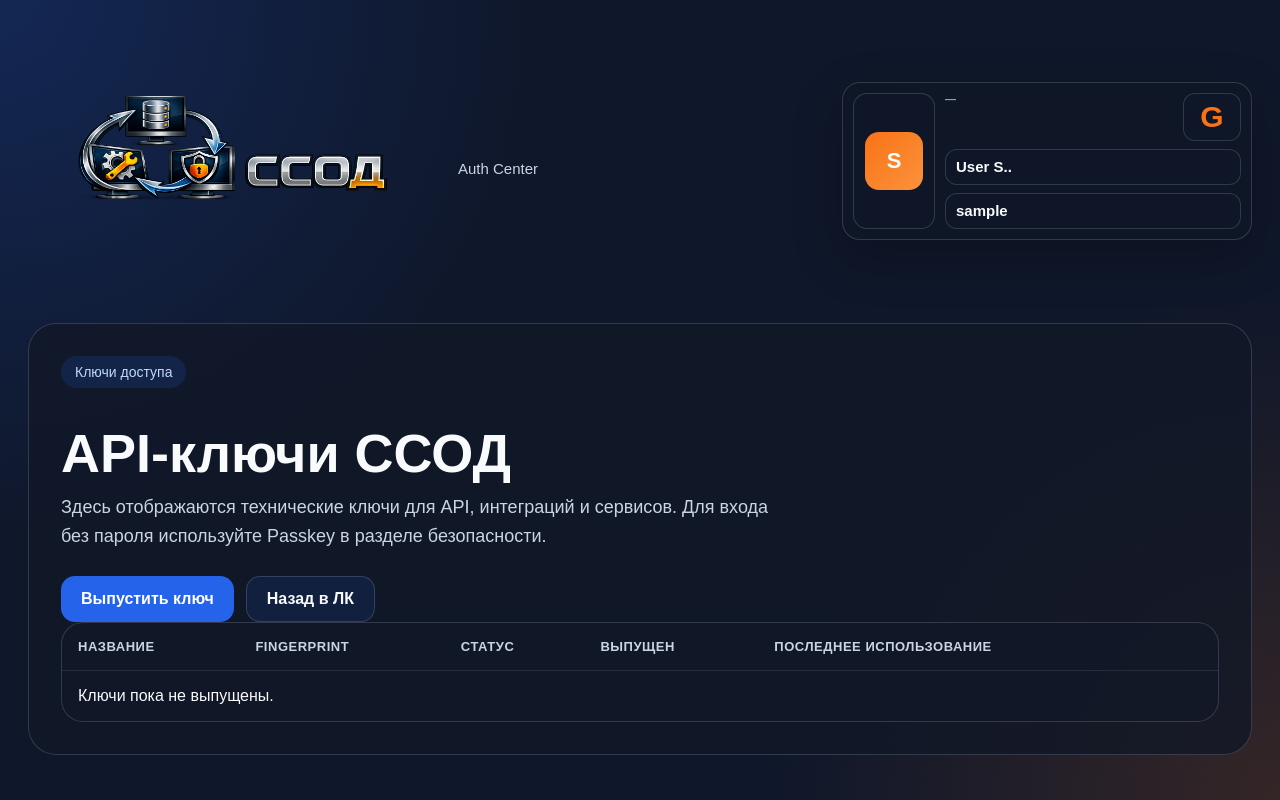
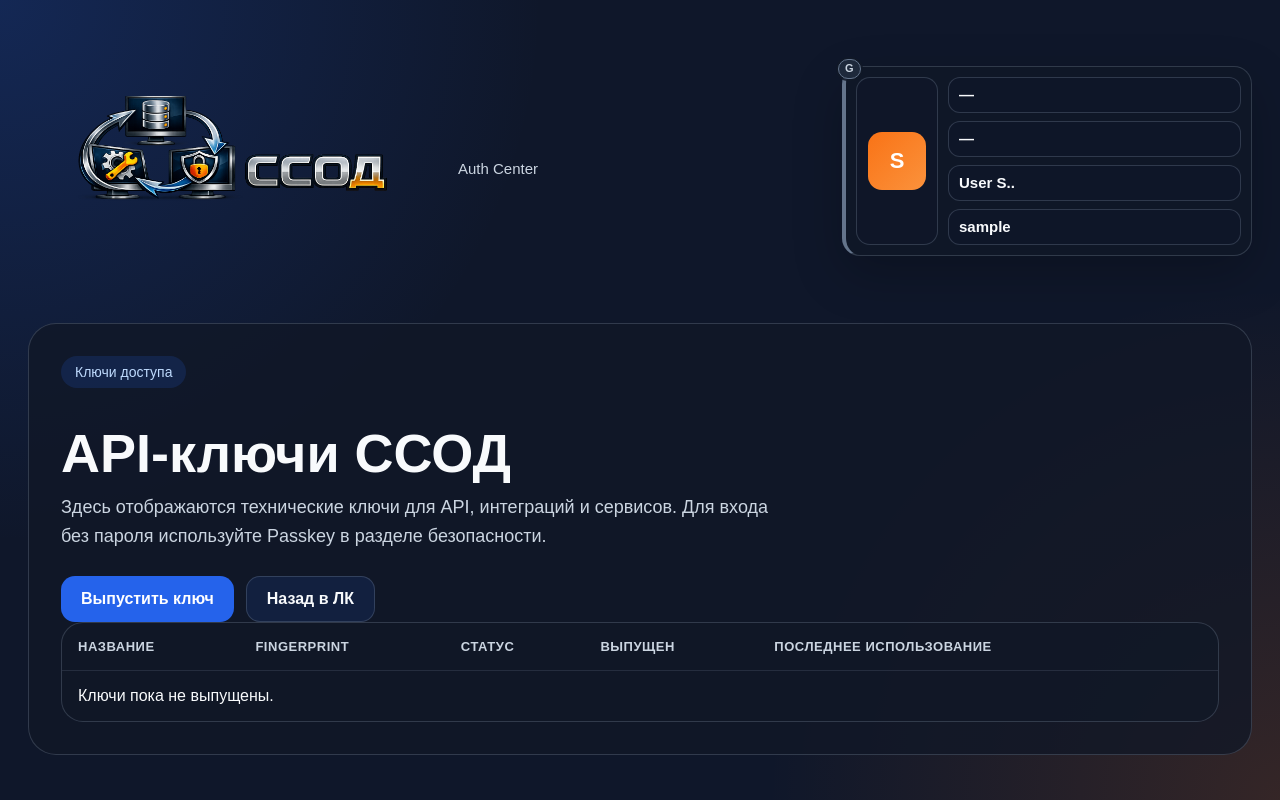
Before and after one commit to DiamondSaar/ssod_auth, a Django app: page /account/keys/ in a window 1280 px wide. Run offline with Django 5.2, Linux system fonts and the light colour scheme; the visitor is signed in with stand-in values (Sample User, id 1).

Commit message:
Rework account_home per Dominex visual standard, restrict console to superusers
Identity card now matches Dominex's own access-class convention (top-left
letter badge + left-edge color stripe) and shows organization/position
(fields already existed on CustomUser, just weren't displayed) instead of
the unused system_role slot. Removed the "Рабочая область" heading/blurb
per request. Renamed "Мои продукты" tile to "Сервисы" (behavior/href
unchanged). "Консоль DomineX-Core" gated on is_superuser instead of
is_staff - no Dominex-role sync exists yet, is_superuser is the closest
built-in proxy for "system admin, not org admin or regular user" and
isn't used anywhere else in this codebase to conflict with.

```diff
--- a/app/static/ssod_auth/css/components/user_identity_card.css
+++ b/app/static/ssod_auth/css/components/user_identity_card.css
@@ -1,14 +1,52 @@
 .user-identity-card {
+    position: relative;
     display: grid;
     grid-template-columns: 82px 1fr;
     gap: 10px;
     width: 410px;
     padding: 10px;
     border: 1px solid var(--border-soft);
+    border-left-width: 4px;
+    border-left-style: solid;
     border-radius: 18px;
     background: rgba(17, 24, 39, 0.88);
     box-shadow: 0 18px 50px rgba(0, 0, 0, 0.22);
 }
+
+.user-identity-corner-badge {
+    position: absolute;
+    top: -8px;
+    left: -8px;
+    min-width: 20px;
+    min-height: 20px;
+    padding: 1px 6px;
+    border-radius: 999px;
+    border: 1px solid transparent;
+    font-size: 11px;
+    font-weight: 700;
+    line-height: 1.4;
+    text-align: center;
+    box-shadow: 0 0 0 2px rgba(17, 24, 39, 0.88);
+    z-index: 1;
+}
+
+.access-border-G { border-left-color: #64748b; }
+.access-border-F { border-left-color: #475569; }
+.access-border-E { border-left-color: #22c55e; }
+.access-border-D { border-left-color: #3b82f6; }
+.access-border-C { border-left-color: #8b5cf6; }
+.access-border-B { border-left-color: #f97316; }
+.access-border-A { border-left-color: #eab308; }
+.access-border-S { border-left-color: #ef4444; }
+
+.access-badge-G { background: #1e293b; border-color: #64748b; color: #cbd5e1; }
+.access-badge-F { background: #1e293b; border-color: #475569; color: #94a3b8; }
+.access-badge-E { background: #052e16; border-color: #22c55e; color: #4ade80; }
+.access-badge-D { background: #1e3a5f; border-color: #3b82f6; color: #93c5fd; }
+.access-badge-C { background: #2e1065; border-color: #8b5cf6; color: #c4b5fd; }
+.access-badge-B { background: #27180a; border-color: #f97316; color: #fdba74; }
+.access-badge-A { background: #27200a; border-color: #eab308; color: #fde047; }
+.access-badge-S { background: #2d0a0a; border-color: #ef4444; color: #fca5a5; }
 
 .user-identity-photo {
     min-height: 120px;
@@ -36,14 +74,6 @@
     gap: 8px;
 }
 
-.user-identity-top {
-    display: grid;
-    grid-template-columns: 1fr 58px;
-    gap: 8px;
-}
-
-.user-identity-empty,
-.user-identity-access,
 .user-identity-line {
     min-height: 34px;
     padding: 8px 10px;
@@ -52,23 +82,11 @@
     background: rgba(15, 23, 42, 0.78);
 }
 
-.user-identity-access {
-    display: grid;
-    place-items: center;
-}
-
 .user-identity-value {
     color: var(--text-main);
     font-size: 15px;
     font-weight: 800;
     line-height: 1.2;
-}
-
-.user-identity-access-letter {
-    color: var(--accent-orange);
-    font-size: 30px;
-    font-weight: 900;
-    line-height: 1;
 }
 
 @media (max-width: 700px) {
@@ -87,15 +105,3 @@
     object-fit: cover;
     border-radius: inherit;
 }
-
-.user-identity-role {
-    font-size: 11px;
-    color: #8aa3cc;
-    font-weight: 600;
-    text-transform: uppercase;
-    letter-spacing: 0.4px;
-    flex: 1;
-    white-space: nowrap;
-    overflow: hidden;
-    text-overflow: ellipsis;
-}
--- a/app/templates/components/user_identity_card.html
+++ b/app/templates/components/user_identity_card.html
@@ -1,4 +1,7 @@
-<div class="user-identity-card">
+<div class="user-identity-card access-border-{{ request.user.access_class }}">
+    <div class="user-identity-corner-badge access-badge-{{ request.user.access_class }}">
+        {{ request.user.access_class }}
+    </div>
     <div class="user-identity-photo">
         {% if request.user.avatar %}
             <img src="{{ request.user.avatar.url }}" alt="Аватар" class="user-identity-avatar-img">
@@ -9,14 +12,14 @@
         {% endif %}
     </div>
     <div class="user-identity-main">
-        <div class="user-identity-top">
-            <div class="user-identity-role">
-                {{ request.user.system_role.name|default:"—" }}
+        <div class="user-identity-line">
+            <div class="user-identity-value">
+                {{ request.user.organization.name|default:"—" }}
             </div>
-            <div class="user-identity-access">
-                <div class="user-identity-access-letter">
-                    {{ request.user.access_class }}
-                </div>
+        </div>
+        <div class="user-identity-line">
+            <div class="user-identity-value">
+                {{ request.user.position.name|default:"—" }}
             </div>
         </div>
         <div class="user-identity-line">
```
Also changed, not shown: app/accounts/templates/accounts/account_home.html (+2 -11 lines).
